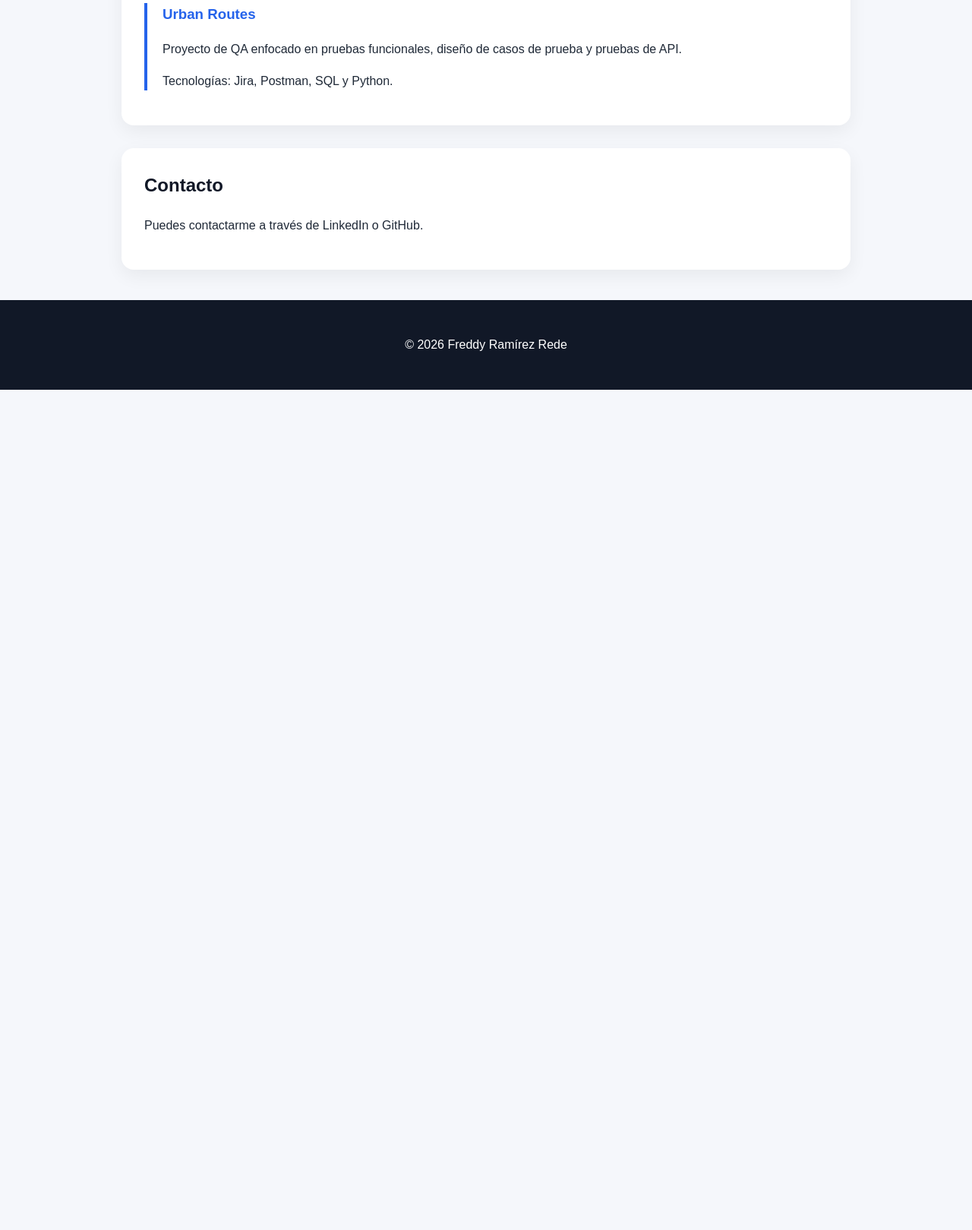
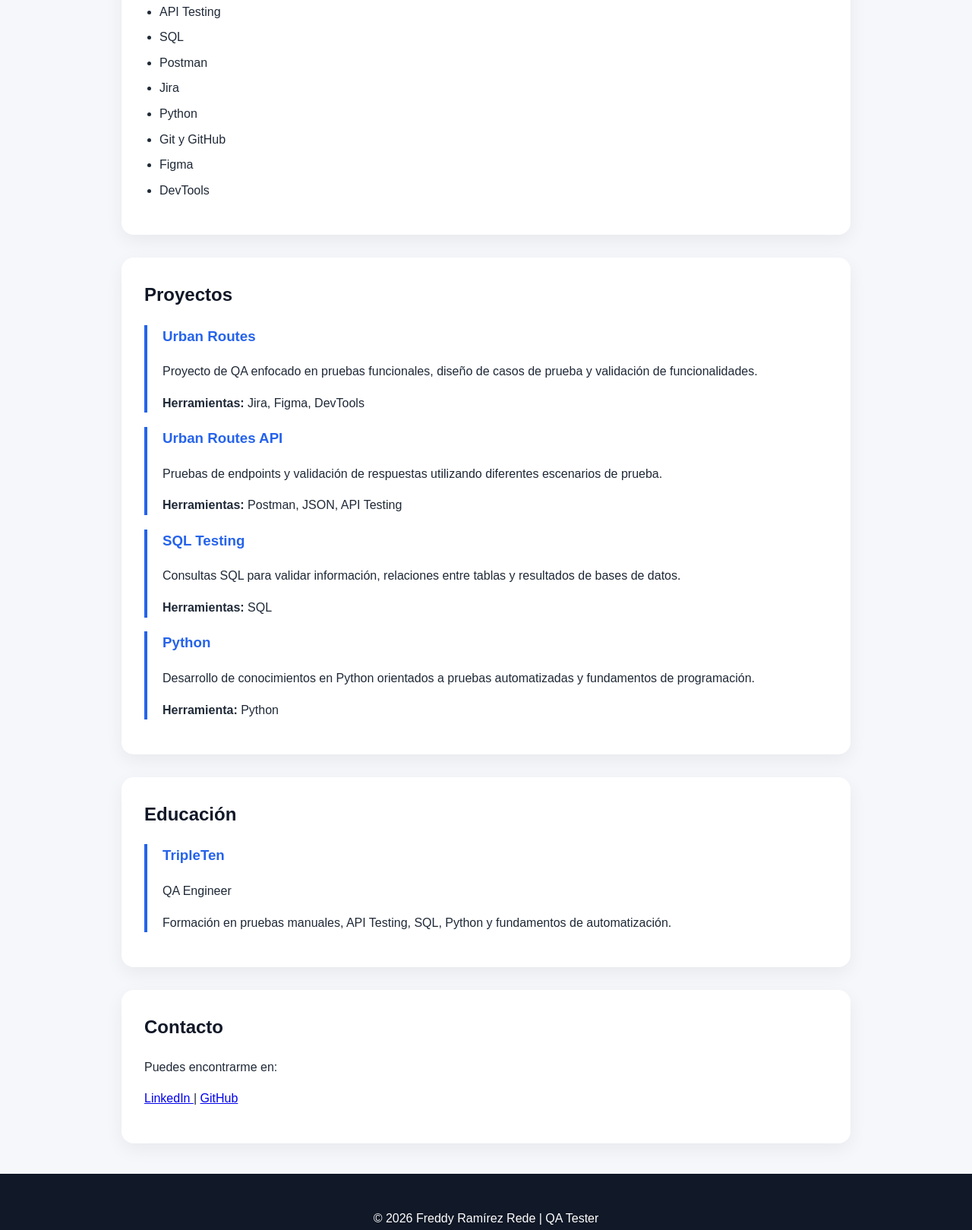
Before and after one commit to yizzitt/portfolio-qa, a plain HTML site: page index.html in a window 1280 px wide. Shown: the part 1042-2661 px from the top of the page at 76% size. Before the commit the page ends 1555 px from the top, so only its background shows below. Drawn offline with Linux system fonts and the light colour scheme.

Commit message:
Update index.html

```diff
--- a/index.html
+++ b/index.html
@@ -7,34 +7,98 @@
 
     <title>Freddy Ramírez Rede | QA Tester</title>
 
+    <!-- Conecta nuestro archivo de estilos -->
     <link rel="stylesheet" href="style.css">
-
 </head>
 
 <body>
 
+    <!-- =========================
+         PRESENTACIÓN
+         ========================= -->
+
     <header>
+
         <h1>Freddy Ramírez Rede</h1>
-        <p>QA Tester | Manual Testing | API Testing</p>
+
+        <p>
+            QA Tester | Manual Testing | API Testing | SQL | Python
+        </p>
+
+        <div>
+            <a href="https://www.linkedin.com/" target="_blank">
+                LinkedIn
+            </a>
+
+            <a href="https://github.com/yizzitt" target="_blank">
+                GitHub
+            </a>
+        </div>
+
     </header>
+
 
     <main>
 
+        <!-- =========================
+             SOBRE MÍ
+             ========================= -->
+
         <section>
+
             <h2>Sobre mí</h2>
 
             <p>
                 Soy QA Tester con experiencia en pruebas manuales,
-                pruebas de API y bases de datos. Actualmente continúo
-                desarrollando mis conocimientos en automatización y Python.
+                diseño de casos de prueba, pruebas de API y bases de datos.
+                Actualmente continúo desarrollando mis conocimientos en
+                automatización y Python.
             </p>
+
+            <p>
+                Mi experiencia profesional también incluye trabajo con
+                gestión de flujos de trabajo, herramientas digitales,
+                diseño y atención al cliente.
+            </p>
+
         </section>
 
+
+        <!-- =========================
+             EXPERIENCIA
+             ========================= -->
+
         <section>
+
+            <h2>Experiencia profesional</h2>
+
+            <article>
+
+                <h3>Workflow / Gestión de proyectos</h3>
+
+                <p>
+                    Experiencia en asignación y seguimiento de trabajo,
+                    organización de tareas, coordinación de flujos y
+                    trabajo con herramientas como Jira.
+                </p>
+
+            </article>
+
+        </section>
+
+
+        <!-- =========================
+             HABILIDADES
+             ========================= -->
+
+        <section>
+
             <h2>Habilidades</h2>
 
             <ul>
+
                 <li>Manual Testing</li>
+                <li>Functional Testing</li>
                 <li>API Testing</li>
                 <li>SQL</li>
                 <li>Postman</li>
@@ -42,39 +106,160 @@
                 <li>Python</li>
                 <li>Git y GitHub</li>
                 <li>Figma</li>
+                <li>DevTools</li>
+
             </ul>
+
         </section>
 
+
+        <!-- =========================
+             PROYECTOS
+             ========================= -->
+
         <section>
+
             <h2>Proyectos</h2>
 
+
             <article>
+
                 <h3>Urban Routes</h3>
 
                 <p>
                     Proyecto de QA enfocado en pruebas funcionales,
-                    diseño de casos de prueba y pruebas de API.
+                    diseño de casos de prueba y validación de
+                    funcionalidades.
                 </p>
 
                 <p>
-                    Tecnologías: Jira, Postman, SQL y Python.
+                    <strong>Herramientas:</strong>
+                    Jira, Figma, DevTools
                 </p>
+
+            </article>
+
+
+            <article>
+
+                <h3>Urban Routes API</h3>
+
+                <p>
+                    Pruebas de endpoints y validación de respuestas
+                    utilizando diferentes escenarios de prueba.
+                </p>
+
+                <p>
+                    <strong>Herramientas:</strong>
+                    Postman, JSON, API Testing
+                </p>
+
+            </article>
+
+
+            <article>
+
+                <h3>SQL Testing</h3>
+
+                <p>
+                    Consultas SQL para validar información,
+                    relaciones entre tablas y resultados de bases de datos.
+                </p>
+
+                <p>
+                    <strong>Herramientas:</strong>
+                    SQL
+                </p>
+
+            </article>
+
+
+            <article>
+
+                <h3>Python</h3>
+
+                <p>
+                    Desarrollo de conocimientos en Python orientados
+                    a pruebas automatizadas y fundamentos de programación.
+                </p>
+
+                <p>
+                    <strong>Herramienta:</strong>
+                    Python
+                </p>
+
             </article>
 
         </section>
 
+
+        <!-- =========================
+             EDUCACIÓN
+             ========================= -->
+
         <section>
+
+            <h2>Educación</h2>
+
+            <article>
+
+                <h3>TripleTen</h3>
+
+                <p>
+                    QA Engineer
+                </p>
+
+                <p>
+                    Formación en pruebas manuales, API Testing,
+                    SQL, Python y fundamentos de automatización.
+                </p>
+
+            </article>
+
+        </section>
+
+
+        <!-- =========================
+             CONTACTO
+             ========================= -->
+
+        <section>
+
             <h2>Contacto</h2>
 
             <p>
-                Puedes contactarme a través de LinkedIn o GitHub.
+                Puedes encontrarme en:
             </p>
+
+            <p>
+
+                <a href="https://www.linkedin.com/" target="_blank">
+                    LinkedIn
+                </a>
+
+                |
+
+                <a href="https://github.com/yizzitt" target="_blank">
+                    GitHub
+                </a>
+
+            </p>
+
         </section>
 
     </main>
 
+
+    <!-- =========================
+         PIE DE PÁGINA
+         ========================= -->
+
     <footer>
-        <p>© 2026 Freddy Ramírez Rede</p>
+
+        <p>
+            © 2026 Freddy Ramírez Rede | QA Tester
+        </p>
+
     </footer>
 
 </body>
```
